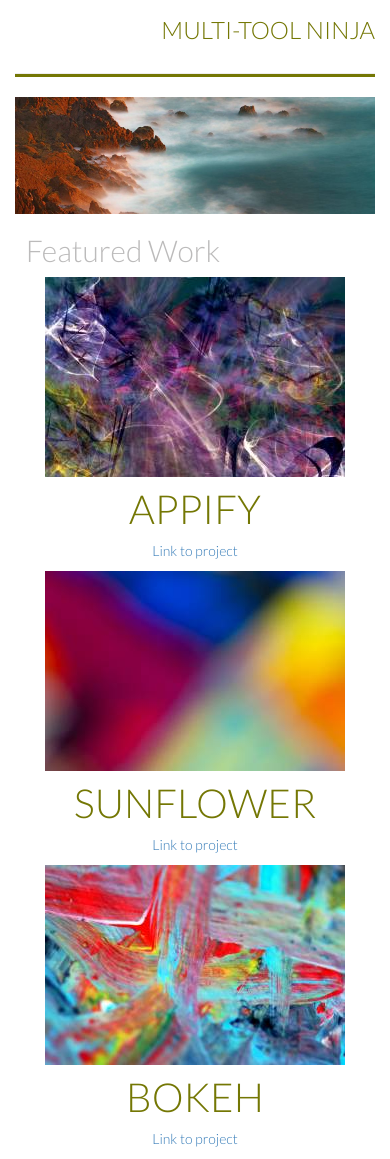
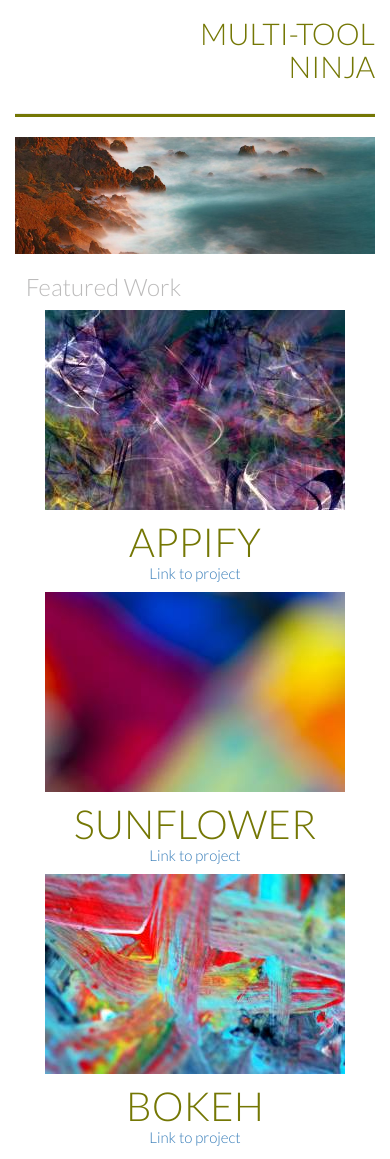
Before and after one commit to falkoner/portfolio, a plain HTML site: page portfolio_solution_bootstrapped/index.html in a window 390 px wide. Shown: the part 155-1314 px from the top of the page. Drawn offline with Linux system fonts and the light colour scheme.

Commit message:
First swipe after sumbition attmept: fixing all 'not meeting spec' notes

```diff
--- a/portfolio_solution_bootstrapped/css/style.css
+++ b/portfolio_solution_bootstrapped/css/style.css
@@ -1,17 +1,16 @@
 body {
-  font-family: 'Lato', sans-serif;
   color: #747704;
-  font-weight: 300;
+  font: 300 1em "Lato", sans-serif;
 }
 
 hr {
   height: 3px;
-  background-color:#747704;
+  background: #747704;
 }
 
 .title-text {
-  color: #BCBBBB;
-  padding-left: 3%;
+  color: #bcbbbb;
+  padding: 0 0 0 3%;
 }
 
 .text-thin {
@@ -28,5 +27,9 @@ hr {
 
 .work-text {
   font-size: 40px;
-  margin-top: 10px;
+  margin: 10px 0 0 0;
 }
+
+.work-link {
+  font-size: 1.5em;
+}
--- a/portfolio_solution_bootstrapped/index.html
+++ b/portfolio_solution_bootstrapped/index.html
@@ -1,13 +1,14 @@
 <!DOCTYPE html>
 <html lang="en">
 <head>
+  <meta charset="utf-8">
   <meta name="viewport" content="width=device-width, initial-scale=1.0">
   <title>Multi-Tool Alex Filatau projects</title>
   <link href='http://fonts.googleapis.com/css?family=Lato:100,300' rel='stylesheet' type='text/css'>
   <link rel="stylesheet" href="css/bootstrap.min.css">
   <link rel="stylesheet" href="css/style.css">
-    <script type="text/javascript" src="js/jquery-1.11.2.min.js"></script>
-    <script type="text/javascript" src="js/bootstrap.min.js"></script>
+  <script src="js/jquery-1.11.2.min.js"></script>
+  <script src="js/bootstrap.min.js"></script>
 </head>
 <body>
 <div class="container">
@@ -15,7 +16,8 @@
     <div class="col-xs-4 title-logo"><img src="images/logo.jpeg" class="img-responsive" alt="Logo Image"></div>
     <div class="col-xs-8 text-right text-uppercase">
       <h1 class="title-super text-thin">Jane Doette</h1>
-          <h3>Multi-Tool Ninja</h3>
+
+      <h2>Multi-Tool Ninja</h2>
     </div>
   </div>
   <div class="row">
@@ -30,29 +32,36 @@
   </div>
   <div class="row">
     <div class="col-md-12">
-          <h2 class="title-text">Featured Work</h2>
+      <h3 class="title-text">Featured Work</h3>
     </div>
   </div>
   <div class="row">
     <div class="col-md-4 col-sm-6 text-center">
-          <img src="images/project1.jpeg" class="img-responsive center-block" data-toggle="modal" data-target="#project1" alt="Project 1 Image">
-          <h3 class="text-uppercase work-text">Appify</h3>
-          <p><a href="http://github.com">Link to project</a></p>
+      <img src="images/project1.jpeg" class="img-responsive center-block" data-toggle="modal" data-target="#project1"
+           alt="Project 1 Image">
+
+      <h4 class="text-uppercase work-text">Appify</h4>
+
+      <p class="work-link"><a href="http://github.com">Link to project</a></p>
     </div>
     <div class="col-md-4 col-sm-6 text-center">
-          <img src="images/project2.jpeg" class="img-responsive center-block" data-toggle="modal" data-target="#project2" alt="Project 2 Image">
-          <h3 class="text-uppercase work-text">Sunflower</h3>
-          <p><a href="http://github.com">Link to project</a></p>
+      <img src="images/project2.jpeg" class="img-responsive center-block" data-toggle="modal" data-target="#project2"
+           alt="Project 2 Image">
+
+      <h4 class="text-uppercase work-text">Sunflower</h4>
+
+      <p class="work-link"><a href="http://github.com">Link to project</a></p>
     </div>
     <div class="col-md-4 col-sm-6 text-center">
-          <img src="images/project3.jpeg" class="img-responsive center-block" data-toggle="modal" data-target="#project3" alt="Project 3 Image">
-          <h3 class="text-uppercase work-text">Bokeh</h3>
-          <p><a href="http://github.com">Link to project</a></p>
+      <img src="images/project3.jpeg" class="img-responsive center-block" data-toggle="modal" data-target="#project3"
+           alt="Project 3 Image">
+
+      <h4 class="text-uppercase work-text">Bokeh</h4>
+
+      <p class="work-link"><a href="http://github.com">Link to project</a></p>
     </div>
   </div>
 </div>
-
-    <footer></footer>
 
 <!-- Modal -->
 <div class="modal fade" id="project1" tabindex="-1" role="dialog" aria-labelledby="modalLabel1" aria-hidden="true">
@@ -63,7 +72,8 @@
       </div>
       <div class="modal-body">
         <img class="img-responsive" src="images/project1.jpeg" alt="Project 1 Image">
-            Project number 1 descrition. Something to wait for.
+
+        <p>Project number 1 description. Something to wait for.</p>
       </div>
       <div class="modal-footer">
         <button type="button" class="btn btn-default" data-dismiss="modal">Close</button>
@@ -71,7 +81,6 @@
     </div>
   </div>
 </div>
-
 <div class="modal fade" id="project2" tabindex="-1" role="dialog" aria-labelledby="modalLabel2" aria-hidden="true">
   <div class="modal-dialog">
     <div class="modal-content">
@@ -80,7 +89,8 @@
       </div>
       <div class="modal-body">
         <img class="img-responsive" src="images/project2.jpeg" alt="Project 2 Image">
-            Project number 2 descrition. Something to wait for.
+
+        <p>Project number 2 description. Something to wait for.</p>
       </div>
       <div class="modal-footer">
         <button type="button" class="btn btn-default" data-dismiss="modal">Close</button>
@@ -88,7 +98,6 @@
     </div>
   </div>
 </div>
-
 <div class="modal fade" id="project3" tabindex="-1" role="dialog" aria-labelledby="modalLabel3" aria-hidden="true">
   <div class="modal-dialog">
     <div class="modal-content">
@@ -97,7 +106,8 @@
       </div>
       <div class="modal-body">
         <img class="img-responsive" src="images/project3.jpeg" alt="Project 3 Image">
-            Project number 3 descrition. Something to wait for.
+
+        <p>Project number 3 description. Something to wait for.</p>
       </div>
       <div class="modal-footer">
         <button type="button" class="btn btn-default" data-dismiss="modal">Close</button>
@@ -105,4 +115,5 @@
     </div>
   </div>
 </div>
-</body></html>
+</body>
+</html>
```
Lines whose indentation alone changed are shown as unchanged.
